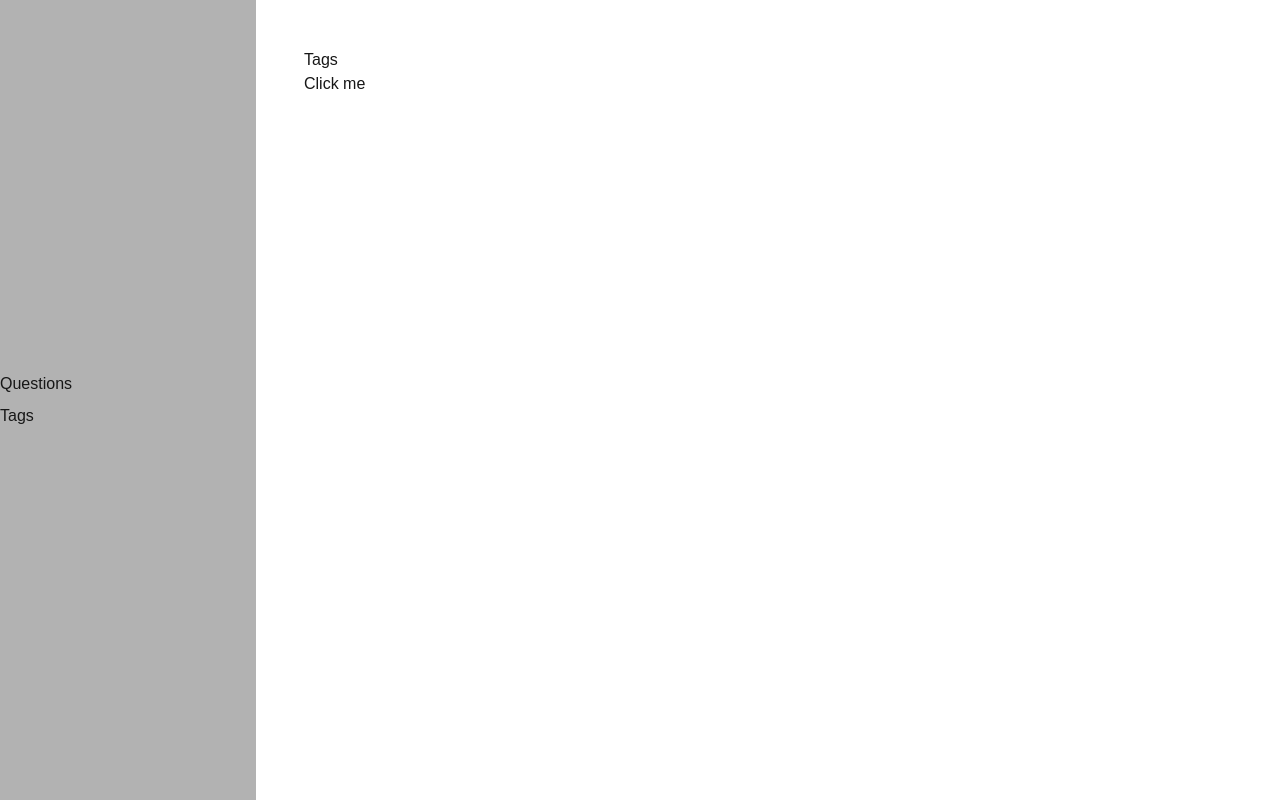
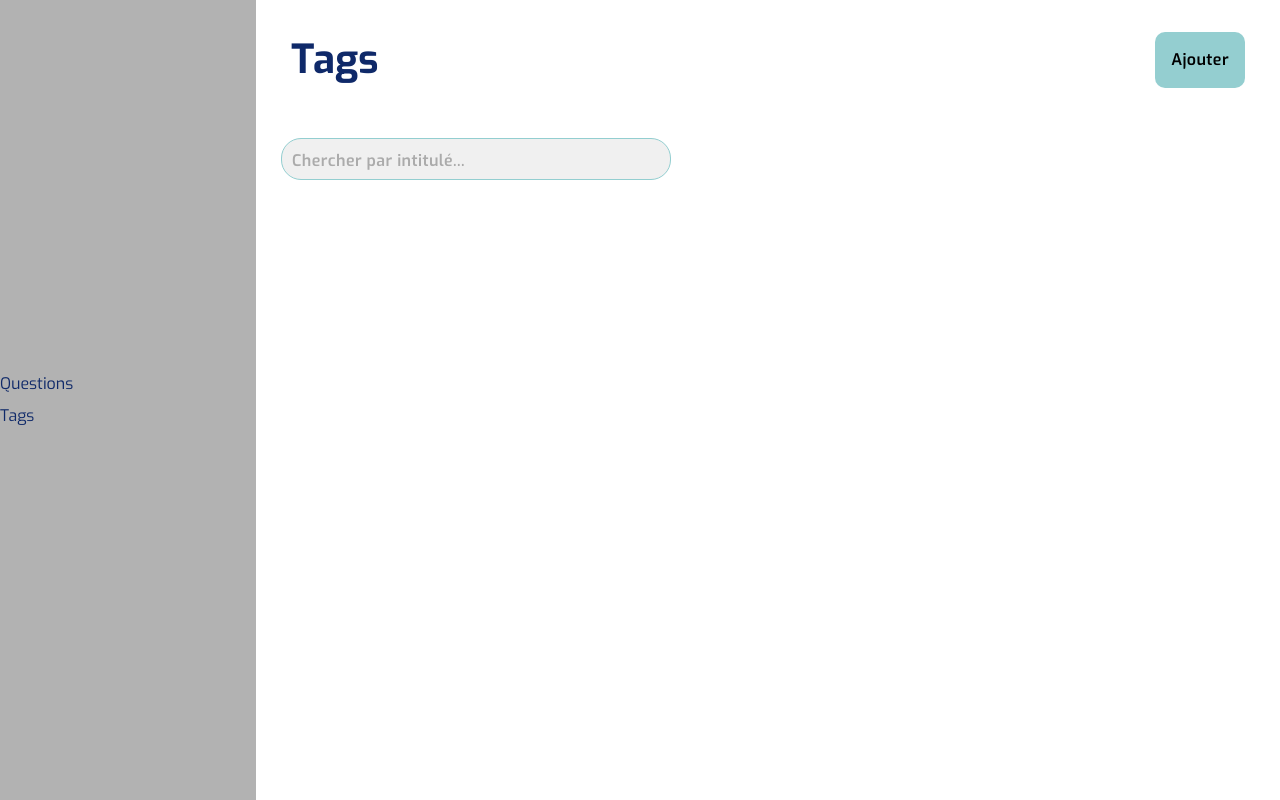
Before and after one commit to AngelZatch/hurribrain, a Next.js app in the folder packages/admin/: page /dashboard/tags in a window 1280 px wide. Built offline with nearby package versions, Linux system fonts and the light colour scheme; no server answers.

Commit message:
feat: first styles

```diff
--- a/packages/admin/src/app/dashboard/layout.tsx
+++ b/packages/admin/src/app/dashboard/layout.tsx
@@ -7,7 +7,9 @@ const Layout = ({ children }: { children: React.ReactNode }) => {
       <div className="w-full flex-none md:w-64">
         <SideNav />
       </div>
-      <div className="grow p-6 md:overflow-y-auto md:p-12">{children}</div>
+      <div className="grow flex-col justify-start items-start gap-2.5 inline-flex">
+        {children}
+      </div>
     </div>
   );
 };
--- a/packages/admin/src/app/dashboard/tags/page.tsx
+++ b/packages/admin/src/app/dashboard/tags/page.tsx
@@ -12,10 +12,19 @@ const Tags = () => {
   console.log(data, error, isLoading);
 
   return (
-    <div>
-      <h1>Tags</h1>
-      <Button />
-    </div>
+    <>
+      <div className="self-stretch px-[35px] py-[30px] justify-between items-center inline-flex">
+        <h1 className="text-[40px] font-bold">Tags</h1>
+        <Button label="Ajouter" />
+      </div>
+      <div class="h-[58px] px-[25px] py-2 justify-start items-center gap-10 inline-flex">
+        <div class="w-[390px] h-[42px] p-2.5 bg-[#d9d9d9]/40 rounded-[20px] border border-[#93ced0] justify-start items-start gap-2.5 flex">
+          <div class="grow shrink basis-0 self-stretch text-[#ababab] text-base font-semibold font-['Exo'] tracking-wide">
+            Chercher par intitulé...
+          </div>
+        </div>
+      </div>
+    </>
   );
 };
 
--- a/packages/admin/src/app/globals.css
+++ b/packages/admin/src/app/globals.css
@@ -5,17 +5,25 @@
 :root {
   --background: #ffffff;
   --foreground: #171717;
+  --main-text-color: #0F2969;
+  --main-color: #94CED0;
+  --white: #ffffff;
+  --black: #000000;
 }
 
 @media (prefers-color-scheme: dark) {
   :root {
     --background: #0a0a0a;
     --foreground: #ededed;
+    --main-text-color: #ffffff;
+    --main-color: #94CED0;
+    --white: #ffffff;
+    --black: #000000;
   }
 }
 
 body {
-  color: var(--foreground);
+  color: var(--main-text-color);
   background: var(--background);
   font-family: Arial, Helvetica, sans-serif;
 }
--- a/packages/admin/src/app/layout.tsx
+++ b/packages/admin/src/app/layout.tsx
@@ -1,17 +1,9 @@
 import type { Metadata } from "next";
-import localFont from "next/font/local";
 import "./globals.css";
 
-const geistSans = localFont({
-  src: "./fonts/GeistVF.woff",
-  variable: "--font-geist-sans",
-  weight: "100 900",
-});
-const geistMono = localFont({
-  src: "./fonts/GeistMonoVF.woff",
-  variable: "--font-geist-mono",
-  weight: "100 900",
-});
+import { Exo } from "next/font/google";
+
+export const exo = Exo({ subsets: ["latin"] });
 
 export const metadata: Metadata = {
   title: "Create Next App",
@@ -25,11 +17,7 @@ export default function RootLayout({
 }>) {
   return (
     <html lang="fr">
-      <body
-        className={`${geistSans.variable} ${geistMono.variable} antialiased`}
-      >
-        {children}
-      </body>
+      <body className={`${exo.className} antialiased`}>{children}</body>
     </html>
   );
 }
--- a/packages/admin/src/app/ui/components/button.tsx
+++ b/packages/admin/src/app/ui/components/button.tsx
@@ -1,5 +1,16 @@
-const Button = () => {
-  return <button>Click me</button>;
+interface ButtonProps {
+  label?: string;
+  variant?: "primary" | "secondary" | "error";
+}
+
+const Button = ({ label }: ButtonProps) => {
+  return (
+    <button className="h-14 p-4 rounded-[10px] justify-center items-center gap-2.5 inline-flex bg-[--main-color]">
+      <div className="grow shrink basis-0 text-center text-black text-base font-semibold tracking-wide">
+        {label}
+      </div>
+    </button>
+  );
 };
 
 export default Button;
```
Also changed, not shown: packages/admin/src/app/fonts/Exo-Italic-VariableFont_wght.ttf (added), packages/admin/src/app/fonts/Exo-VariableFont_wght.ttf (added).
